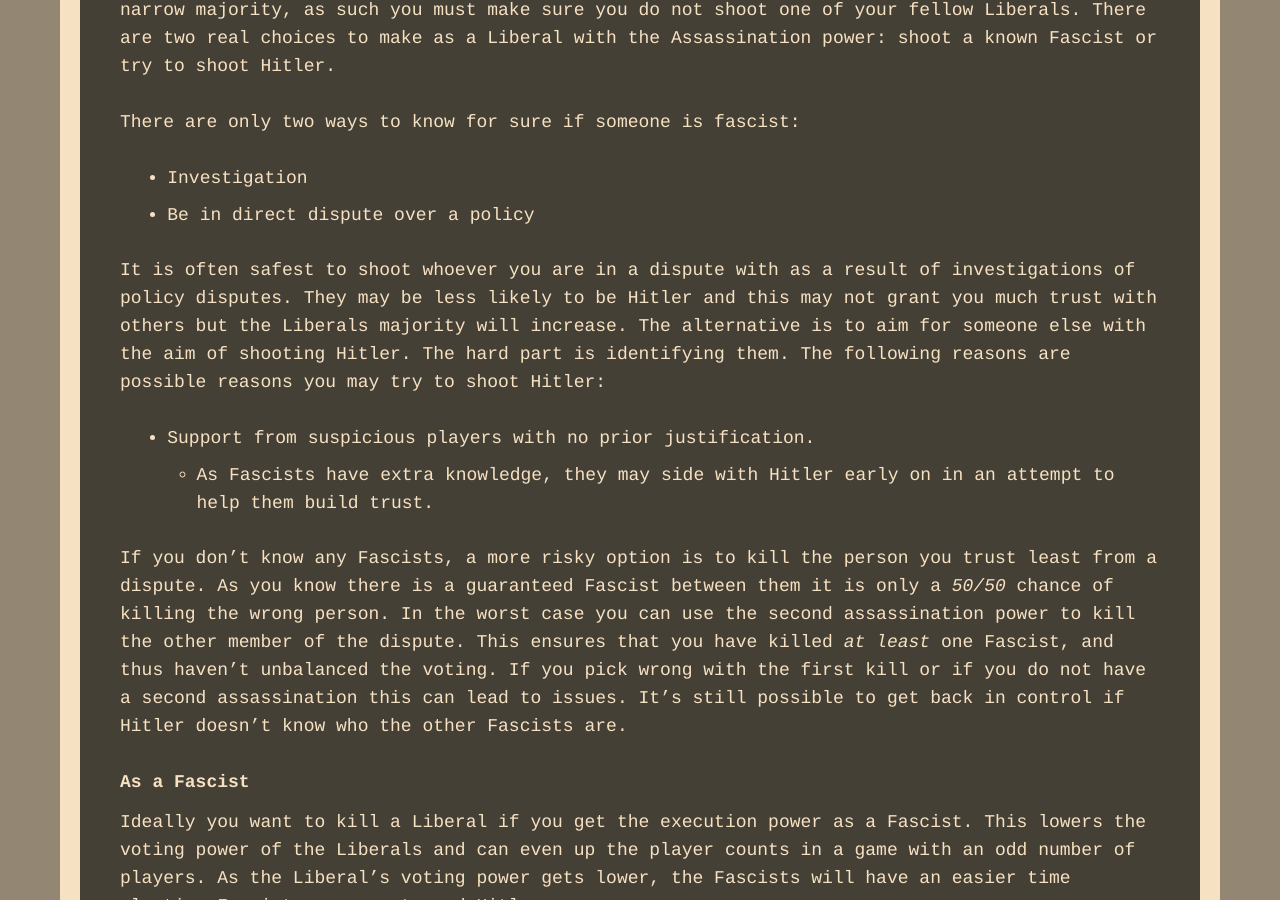
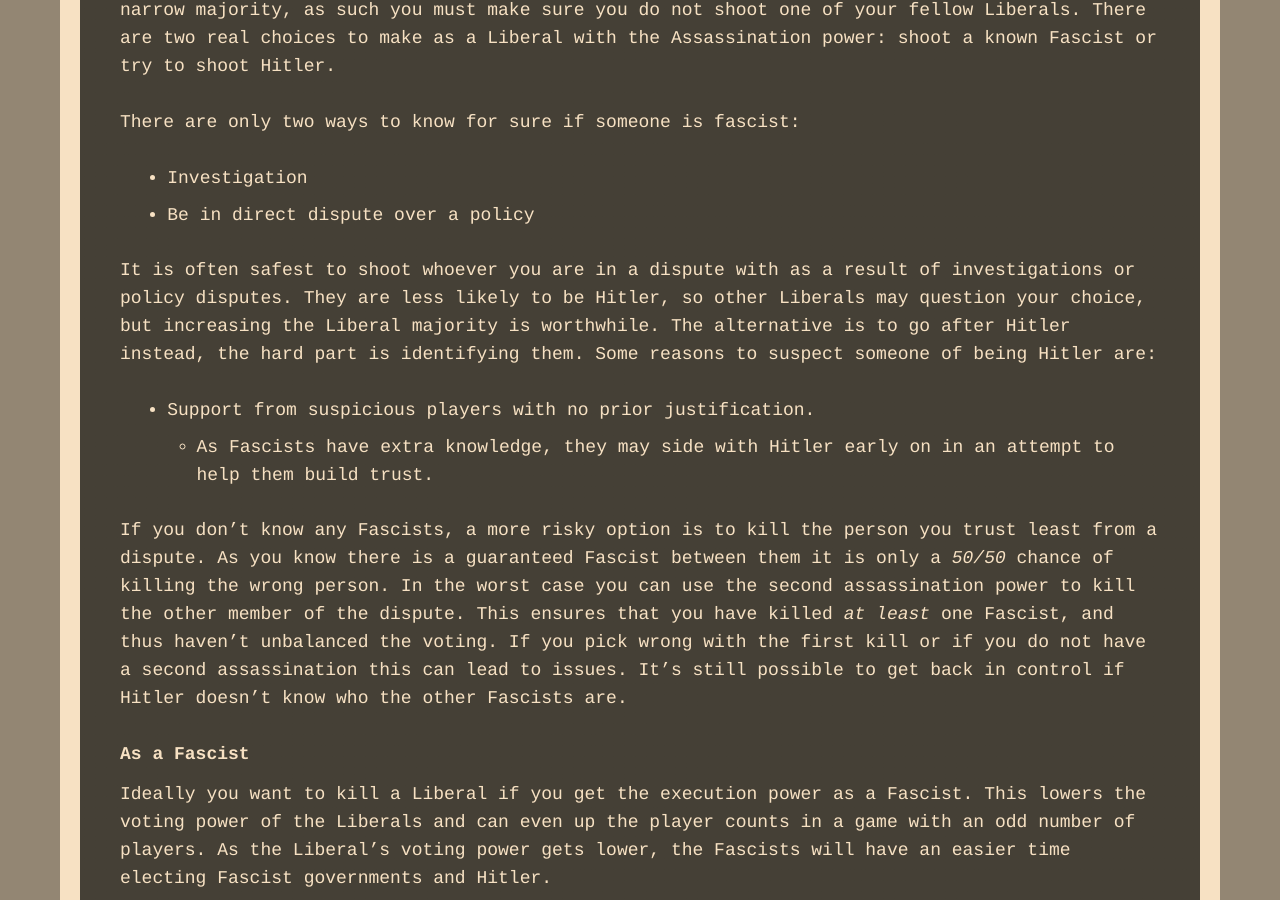
Before and after one commit to TartanLlama/secret-hitler-strategies, a Jekyll site: the page built from index.md, in a window 1280 px wide and 900 px high, scrolled down 8237 px. Built offline with Jekyll 4.4.1, drawn with Linux system fonts in a browser that asks for light colours; nearby versions of some CDN libraries.

Commit message:
Fix MR comments

```diff
--- a/index.md
+++ b/index.md
@@ -146,7 +146,7 @@ There are only two ways to know for sure if someone is fascist:
 * Investigation
 * Be in direct dispute over a policy
 
-It is often safest to shoot whoever you are in a dispute with as a result of investigations of policy disputes. They may be less likely to be Hitler and this may not grant you much trust with others but the Liberals majority will increase. The alternative is to aim for someone else with the aim of shooting Hitler. The hard part is identifying them. The following reasons are possible reasons you may try to shoot Hitler:
+It is often safest to shoot whoever you are in a dispute with as a result of investigations or policy disputes. They are less likely to be Hitler, so other Liberals may question your choice, but increasing the Liberal majority is worthwhile. The alternative is to go after Hitler instead, the hard part is identifying them. Some reasons to suspect someone of being Hitler are:
 * Support from suspicious players with no prior justification.
 	* As Fascists have extra knowledge, they may side with Hitler early on in an attempt to help them build trust.
 
```
